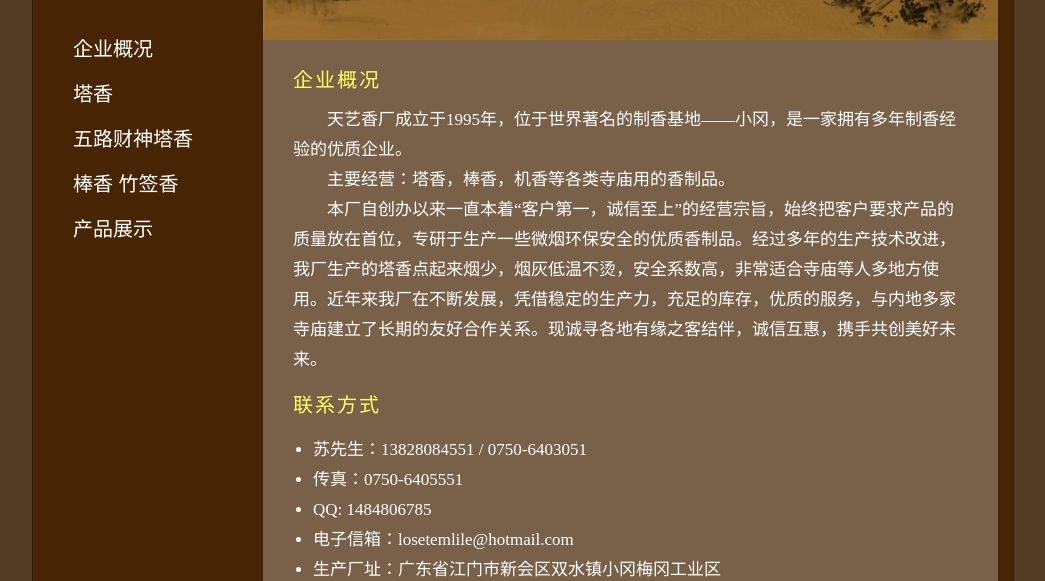
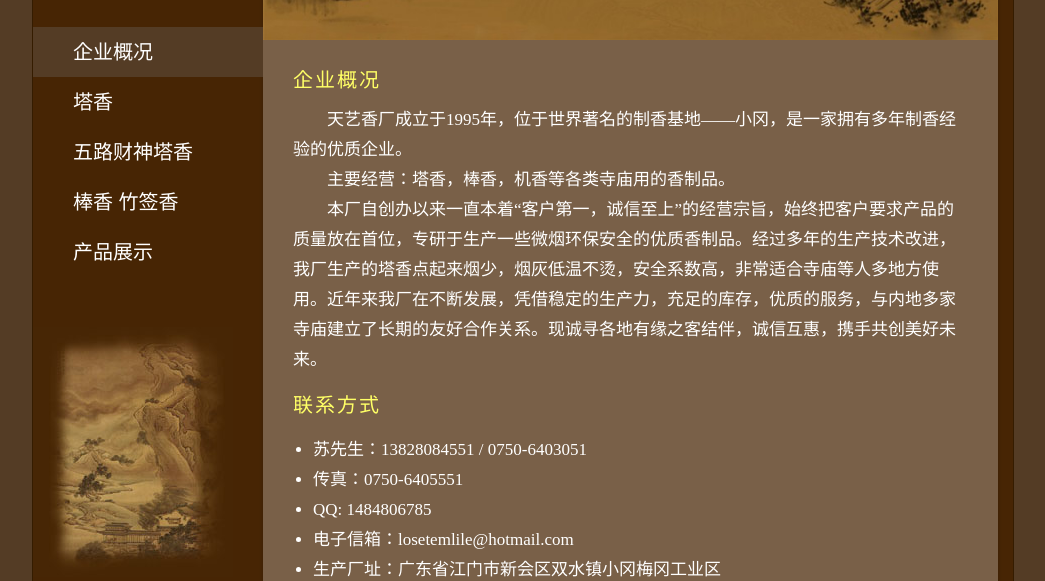
Before and after one commit to tianyixc/tianyixc.github.com, a plain HTML site: page index.html in a window 1280 px wide. Shown: the part 219-800 px from the top of the page, without its empty margins (117-1162 px from the left). Drawn offline with nearby package versions, Linux system fonts and the light colour scheme.

Commit message:
Updated the homepage

```diff
--- a/css/style.css
+++ b/css/style.css
@@ -36,13 +36,17 @@ body {
 ul#navbar {
   width: 230px;
   margin-top: 30px;
-  line-height: 25px;
+  margin-bottom: 50px;
+  line-height: 30px;
 }
 ul#navbar li {
   font-size: 20px;
   padding: 10px 40px;
 }
 ul#navbar li:hover {
+  background-color: #543C25;
+}
+ul#navbar li.active {
   background-color: #543C25;
 }
 ul#navbar li a {
--- a/index.html
+++ b/index.html
@@ -15,12 +15,13 @@
           <img src="images/logo.jpg" alt="天艺香厂" />
         </div>
         <ul id="navbar">
-          <li><a href="#">企业概况</a></li>
+          <li class="active"><a href="#">企业概况</a></li>
           <li><a href="#">塔香</a></li>
           <li><a href="#">五路财神塔香</a></li>
           <li><a href="#">棒香 竹签香</a></li>
           <li><a href="#">产品展示</a></li>
         </ul>
+        <img src="images/numb.jpg" alt="" />
       </div>
       <div id="content">
         <div id="banner">
```
Also changed, not shown: images/numb.jpg (added), 1 other file.
